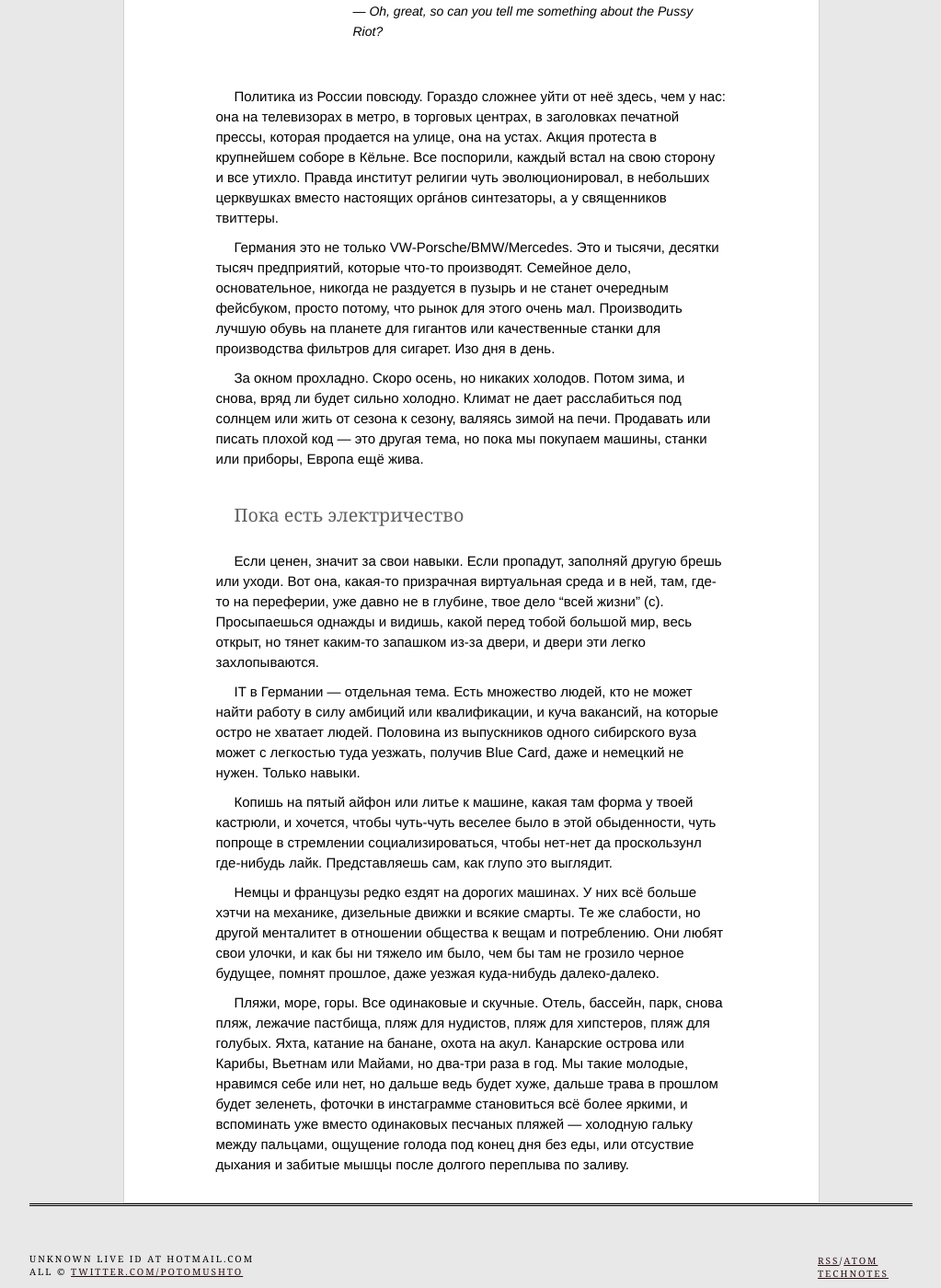
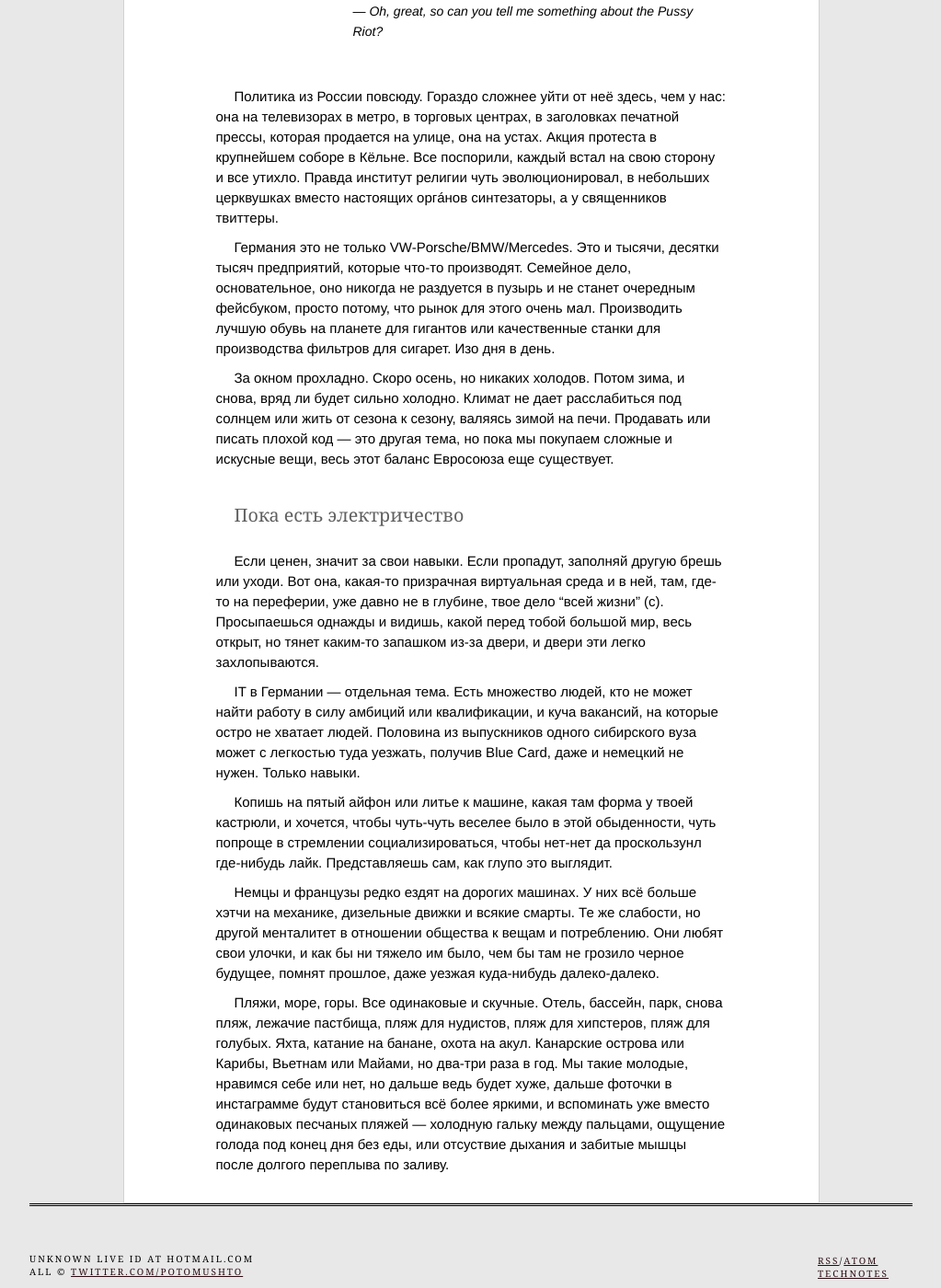
Before and after one commit to ptmt/ptmt.github.com, a Jekyll site: the page built from _posts/2012-09-03-ich-verstehe-sie-nicht.md, in a window 1280 px wide and 1400 px high, scrolled down 1844 px. Shown: the whole window at 92% size, without its empty margins (128-1151 px from the left). Built offline with Jekyll 4.4.1, drawn with Linux system fonts in a browser that asks for light colours; Markdown is read by kramdown in place of the engine named in the settings.

Commit message:
Update _posts/2012-09-03-ich-verstehe-sie-nicht.md

```diff
--- a/_posts/2012-09-03-ich-verstehe-sie-nicht.md
+++ b/_posts/2012-09-03-ich-verstehe-sie-nicht.md
@@ -33,9 +33,9 @@ title: Прогулять уроки истории
 
 Политика из России повсюду. Гораздо сложнее уйти от неё здесь, чем у нас: она на телевизорах в метро, в торговых центрах, в заголовках печатной прессы, которая продается на улице, она на устах. Акция протеста в крупнейшем соборе в Кёльне. Все поспорили, каждый встал на свою сторону и все утихло. Правда институт религии чуть эволюционировал, в небольших церквушках вместо настоящих оргáнов синтезаторы, а у священников твиттеры.
 
-Германия это не только VW-Porsche/BMW/Mercedes. Это и тысячи, десятки тысяч предприятий, которые что-то производят. Семейное дело, основательное, никогда не раздуется в пузырь и не станет очередным фейсбуком, просто потому, что рынок для этого очень мал. Производить лучшую обувь на планете для гигантов или качественные станки для производства фильтров для сигарет. Изо дня в день.
+Германия это не только VW-Porsche/BMW/Mercedes. Это и тысячи, десятки тысяч предприятий, которые что-то производят. Семейное дело, основательное, оно никогда не раздуется в пузырь и не станет очередным фейсбуком, просто потому, что рынок для этого очень мал. Производить лучшую обувь на планете для гигантов или качественные станки для производства фильтров для сигарет. Изо дня в день.
 
-За окном прохладно. Скоро осень, но никаких холодов. Потом зима, и снова, вряд ли будет сильно холодно. Климат не дает расслабиться под солнцем или жить от сезона к сезону, валяясь зимой на печи. Продавать или писать плохой код — это другая тема, но пока мы покупаем машины, станки или приборы, Европа ещё жива.
+За окном прохладно. Скоро осень, но никаких холодов. Потом зима, и снова, вряд ли будет сильно холодно. Климат не дает расслабиться под солнцем или жить от сезона к сезону, валяясь зимой на печи. Продавать или писать плохой код — это другая тема, но пока мы покупаем сложные и искусные вещи, весь этот баланс Евросоюза еще существует.
 
 ##Пока есть электричество
 
@@ -47,4 +47,4 @@ IT в Германии — отдельная тема. Есть множест
 
 Немцы и французы редко ездят на дорогих машинах. У них всё больше хэтчи на механике, дизельные движки и всякие смарты.  Те же слабости, но другой менталитет в отношении общества к вещам и потреблению. Они любят свои улочки, и как бы ни тяжело им было, чем бы там не грозило черное будущее, помнят прошлое, даже уезжая куда-нибудь далеко-далеко.
 
-Пляжи, море, горы. Все одинаковые и скучные. Отель, бассейн, парк, снова пляж, лежачие пастбища, пляж для нудистов, пляж для хипстеров, пляж для голубых. Яхта, катание на банане, охота на акул. Канарские острова или Карибы, Вьетнам или Майами, но два-три раза в год. Мы такие молодые, нравимся себе или нет, но дальше ведь будет хуже, дальше трава в прошлом будет зеленеть, фоточки в инстаграмме становиться всё более яркими, и вспоминать уже вместо одинаковых песчаных пляжей — холодную гальку между пальцами, ощущение голода под конец дня без еды, или отсуствие дыхания и забитые мышцы после долгого переплыва по заливу.
+Пляжи, море, горы. Все одинаковые и скучные. Отель, бассейн, парк, снова пляж, лежачие пастбища, пляж для нудистов, пляж для хипстеров, пляж для голубых. Яхта, катание на банане, охота на акул. Канарские острова или Карибы, Вьетнам или Майами, но два-три раза в год. Мы такие молодые, нравимся себе или нет, но дальше ведь будет хуже, дальше фоточки в инстаграмме будут становиться всё более яркими, и вспоминать уже вместо одинаковых песчаных пляжей — холодную гальку между пальцами, ощущение голода под конец дня без еды, или отсуствие дыхания и забитые мышцы после долгого переплыва по заливу.
```
